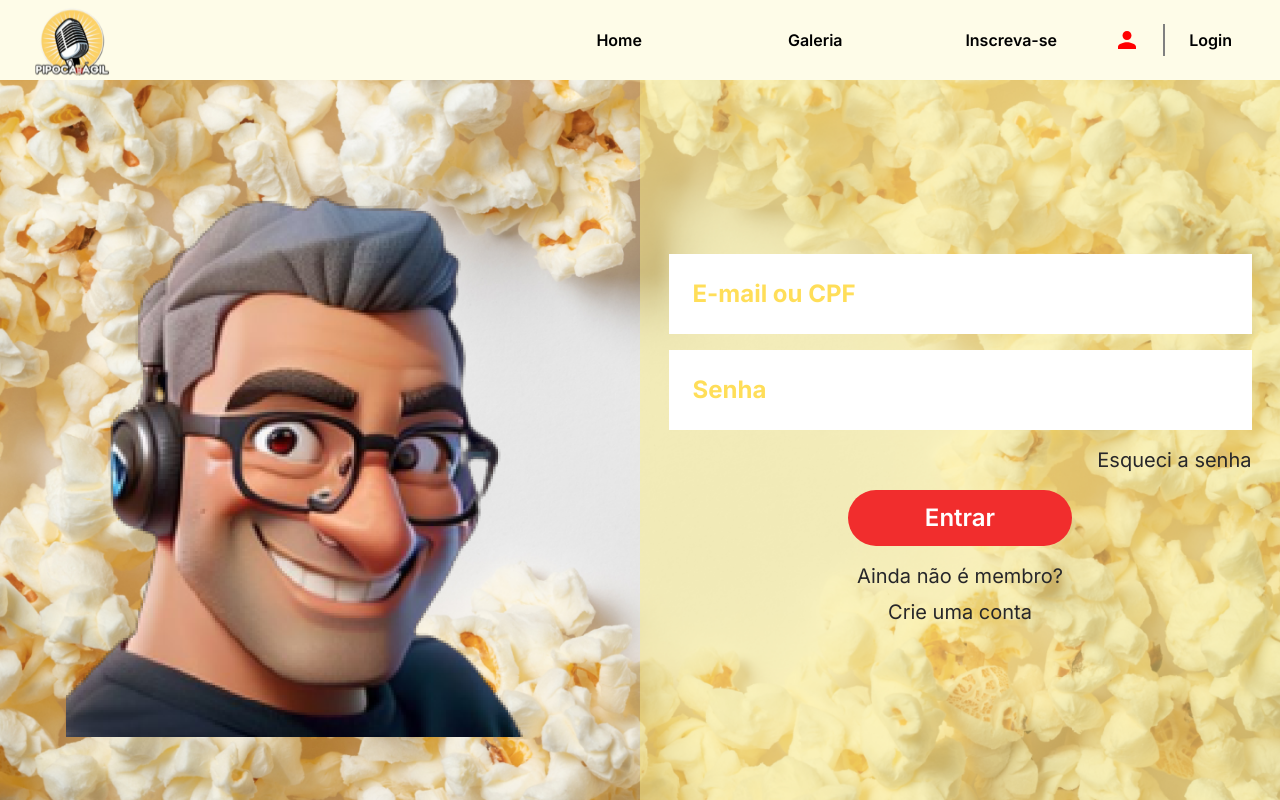
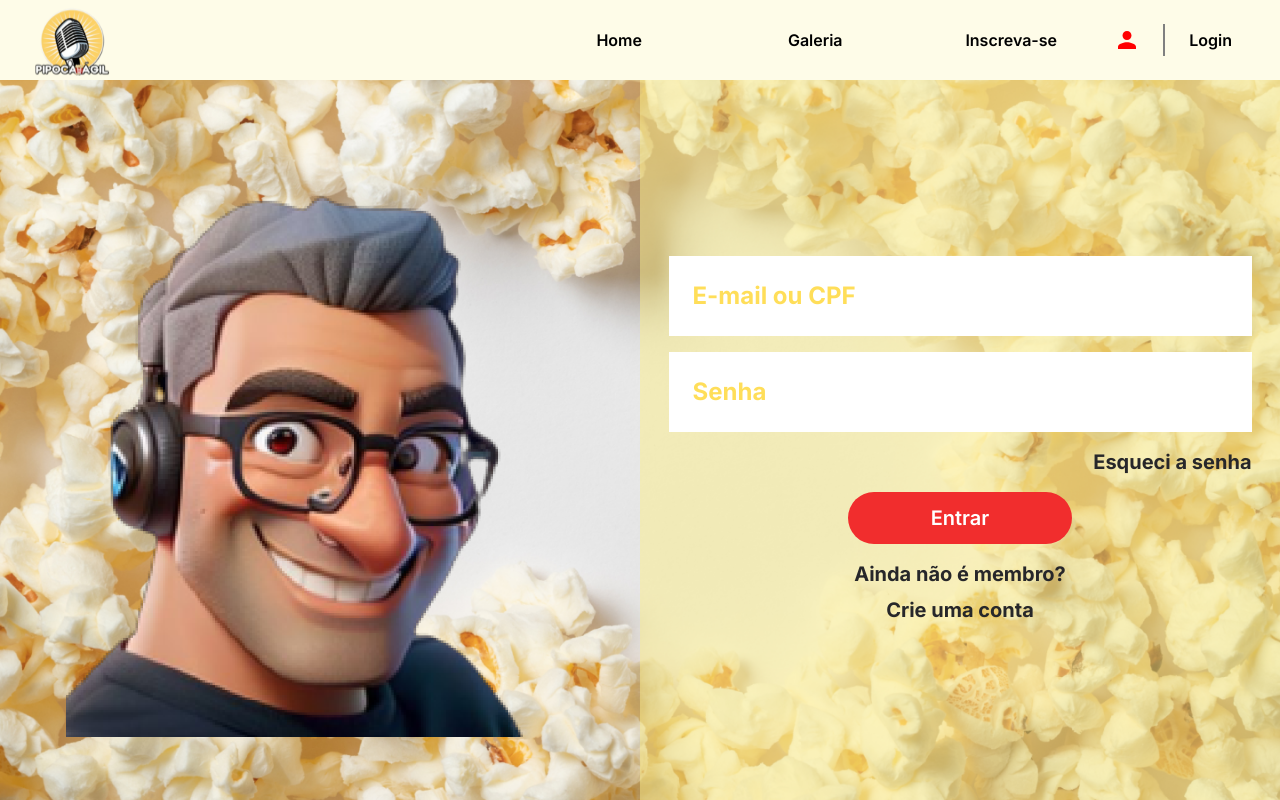
Before and after one commit to wJhonata/Pipoca-agil, a React (Vite) app in the folder web/: page /login in a window 1280 px wide. Built offline with nearby package versions, Linux system fonts and the light colour scheme.

Commit message:
fix: corrigir tamanho de texto no botão e fonte dos links

```diff
--- a/web/src/components/Button.tsx
+++ b/web/src/components/Button.tsx
@@ -12,7 +12,7 @@ export function Button(props: ButtonProps) {
       {...props}
       onClick={props.onClick}
       className={`
-        size-full flex items-center justify-center gap-2 text-white font-semibold text-2xl min-w-44 w-56 px-8 py-3 bg-[var(--red-color)] rounded-full
+        size-full flex items-center justify-center gap-2 text-white font-semibold text-xl min-w-44 w-56 px-8 py-3 bg-[var(--red-color)] rounded-full
         ${props.withBorder ? "border-[6px] border-[var(--light-yellow)] border-solid" : ""}
       `}
     >
--- a/web/src/components/Header.tsx
+++ b/web/src/components/Header.tsx
@@ -9,9 +9,9 @@ export function Header() {
 
       <nav className="flex flex-row items-center">
         <ul className="flex flex-row items-center gap-5">
-          <li><HeaderLink href="" title="Home" /></li>
+          <li><HeaderLink href="/" title="Home" /></li>
           <li><HeaderLink href="" title="Galeria" /></li>
-          <li><HeaderLink href="" title="Inscreva-se" /></li>
+          <li><HeaderLink href="/register" title="Inscreva-se" /></li>
         </ul>
 
         <div className="flex flex-row items-center justify-center p-4 gap-6">
--- a/web/src/pages/Login/index.tsx
+++ b/web/src/pages/Login/index.tsx
@@ -15,14 +15,14 @@ export function Login() {
           <div className="flex flex-col w-full max-w-[583px] space-y-4">
             <input type="text" className="w-full p-6 bg-white font-bold text-2xl border-none text-[var(--light-yellow)] placeholder:text-[var(--light-yellow)]" placeholder="E-mail ou CPF" />
             <input type="text" className="w-full p-6 bg-white font-bold text-2xl border-none text-[var(--light-yellow)] placeholder:text-[var(--light-yellow)]" placeholder="Senha" />
-            <a href="#" className="text-xl text-zinc-800 hover:underline self-end">Esqueci a senha</a>
+            <a href="#" className="font-bold text-xl text-zinc-800 hover:underline self-end">Esqueci a senha</a>
           </div>
 
           <Button title="Entrar" />
 
           <div className="flex flex-col items-center justify-center space-y-2">
-            <span className="text-xl text-zinc-800">Ainda não é membro?</span>
-            <a href="/register" className="text-xl text-zinc-800 hover:underline">Crie uma conta</a>
+            <span className="font-bold text-xl text-zinc-800">Ainda não é membro?</span>
+            <a href="/register" className="font-bold text-xl text-zinc-800 hover:underline">Crie uma conta</a>
           </div>
         </div>
       </div>
```
